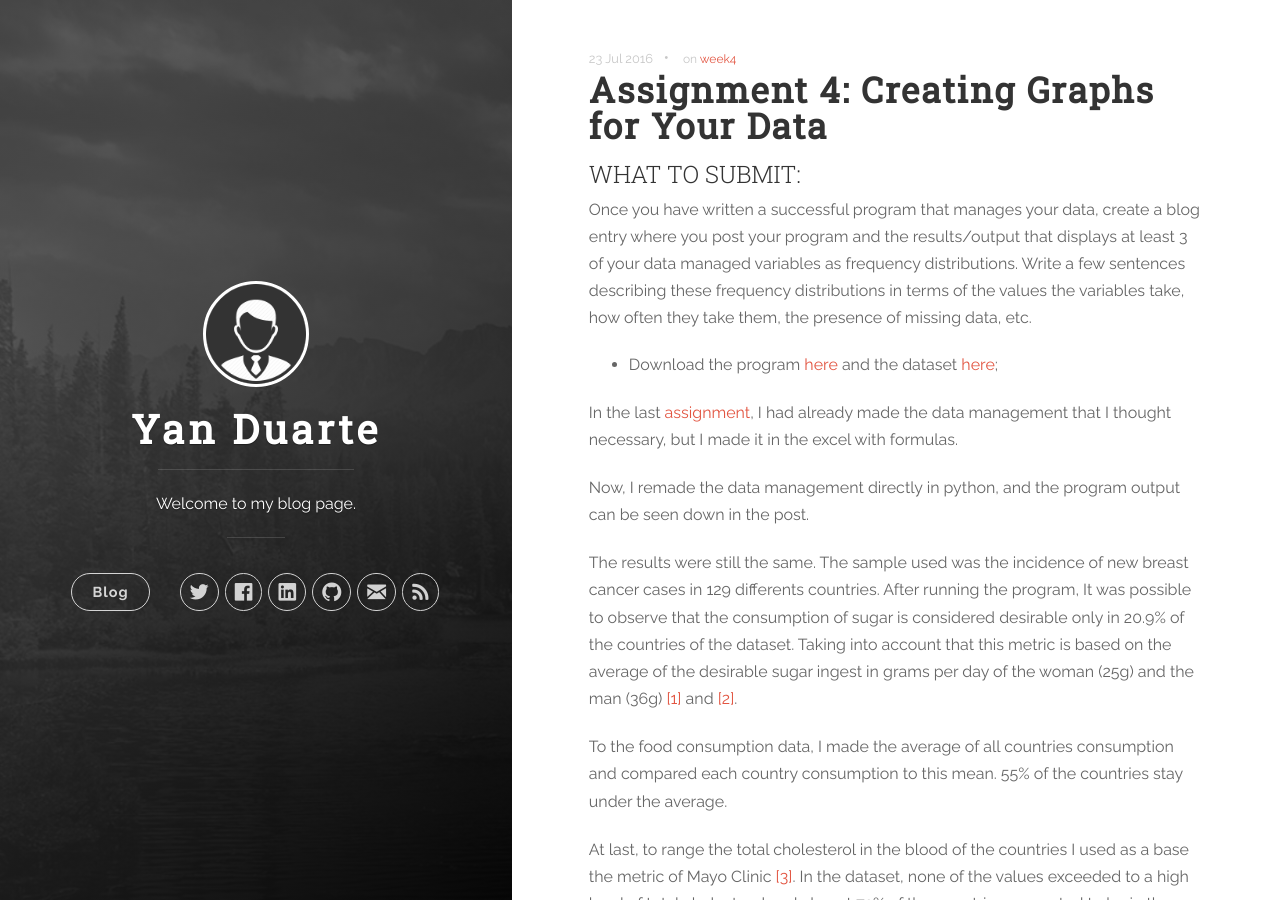
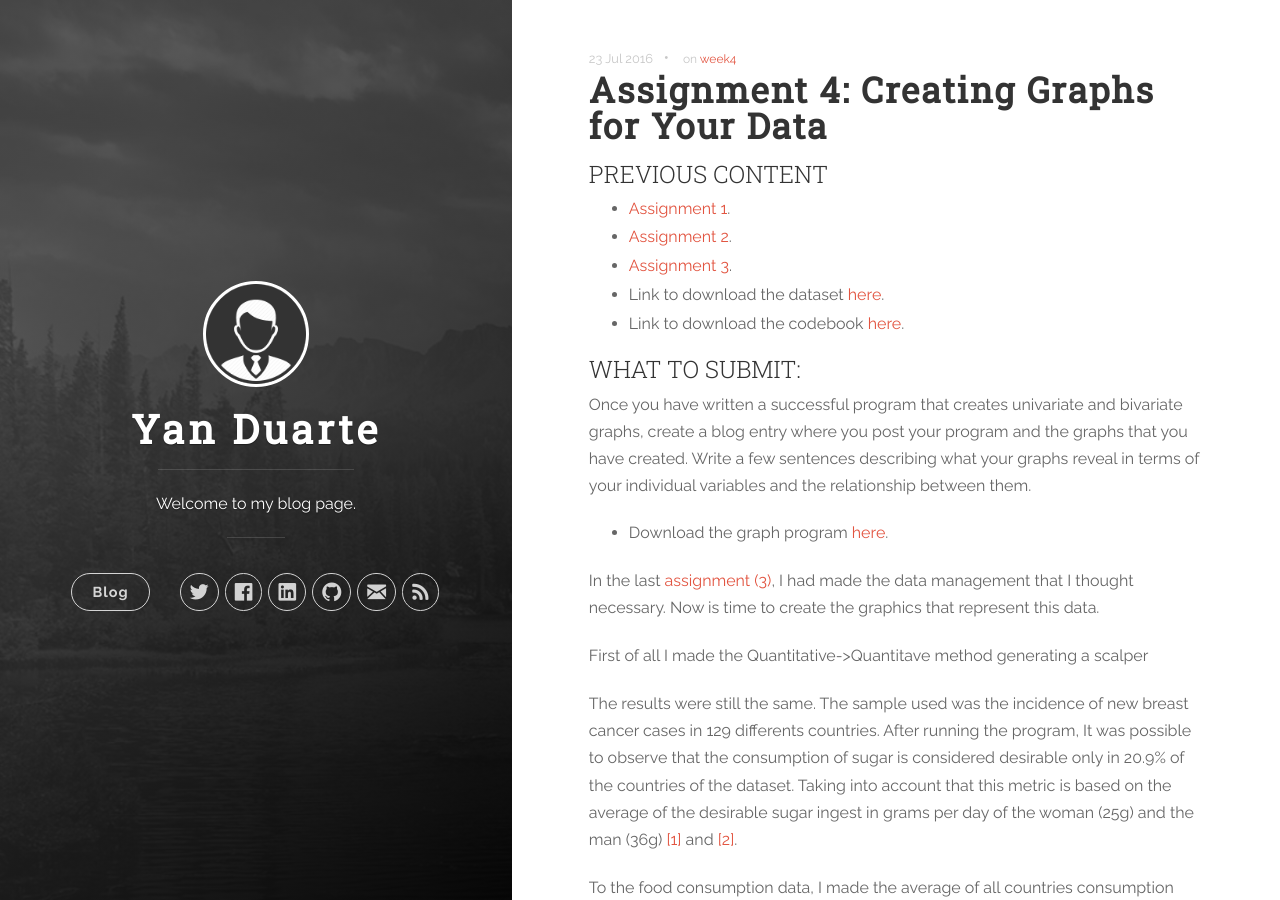
Before and after one commit to yan-duarte/yan-duarte.github.io, a Jekyll site: the page built from _posts/2016-07-22-Assignment4.md, in a window 1280 px wide and 900 px high. Built offline with Jekyll 4.4.1, drawn with Linux system fonts in a browser that asks for light colours; nearby versions of some CDN libraries.

Commit message:
Updated 2016-07-22-Assignment4.md

```diff
--- a/_posts/2016-07-22-Assignment4.md
+++ b/_posts/2016-07-22-Assignment4.md
@@ -9,16 +9,25 @@ tags:
   - week4
 title: 'Assignment 4: Creating Graphs for Your Data'
 ---
+## PREVIOUS CONTENT
+
+  - [Assignment 1](https://yan-duarte.github.io/2016/Assignment1/).
+  - [Assignment 2](https://yan-duarte.github.io/2016/Assignment2/).
+  - [Assignment 3](https://yan-duarte.github.io/2016/Assignment3/).
+  - Link to download the dataset [here](https://yan-duarte.github.io/archives/separatedData.csv).
+  - Link to download the codebook [here](https://yan-duarte.github.io/archives/codebook.xlxs).
 
 ## WHAT TO SUBMIT:
 
-Once you have written a successful program that manages your data, create a blog entry where you post your program and the results/output that displays at least 3 of your data managed variables as frequency distributions. Write a few sentences describing these frequency distributions in terms of the values the variables take, how often they take them, the presence of missing data, etc.
+Once you have written a successful program that creates univariate and bivariate graphs, create a blog entry where you post your program and the graphs that you have created. Write a few sentences describing what your graphs reveal in terms of your individual variables and the relationship between them.
 
-  - Download the program [here](https://yan-duarte.github.io/archives/assignment3.py) and the dataset [here](https://yan-duarte.github.io/archives/separatedData.csv);
+  - Download the graph program [here](https://yan-duarte.github.io/archives/assignment4.py).
 
-In the last [assignment](https://yan-duarte.github.io/2016/Assignment2/), I had already made the data management that I thought necessary, but I made it in the excel with formulas.
+In the last [assignment (3)](https://yan-duarte.github.io/2016/Assignment3/), I had made the data management that I thought necessary. Now is time to create the graphics that represent this data.
 
-Now, I remade the data management directly in python, and the program output can be seen down in the post.
+First of all I made the Quantitative->Quantitave method generating a scalper
+
+
 
 The results were still the same. The sample used was the incidence of new breast cancer cases in 129 differents countries. After running the program, It was possible to observe that the consumption of sugar is considered desirable only in 20.9% of the countries of the dataset. Taking into account that this metric is based on the average of the desirable sugar ingest in grams per day of the woman (25g) and the man (36g) [[1]][ref1] and [[2]][ref2].
 
```
